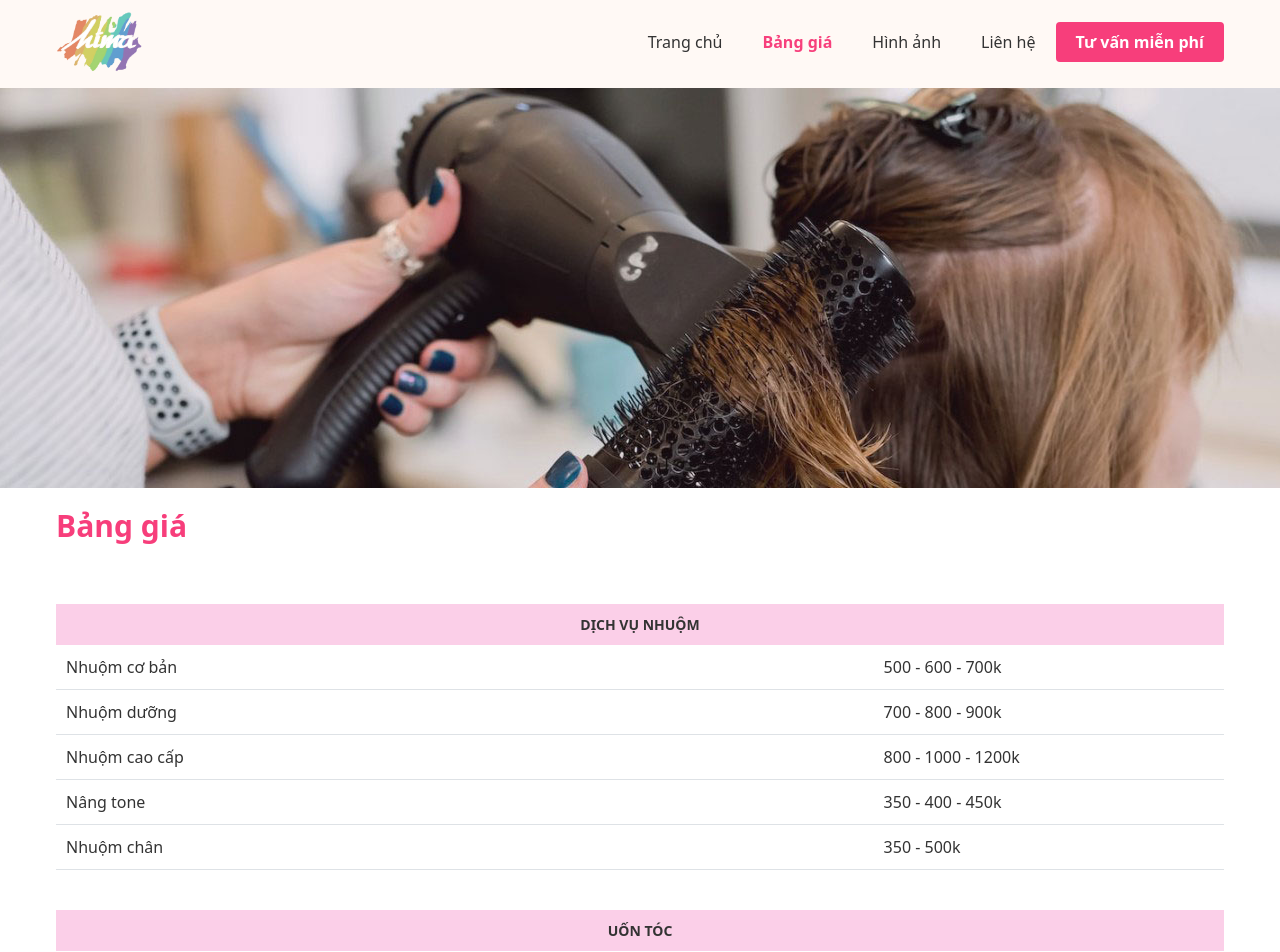
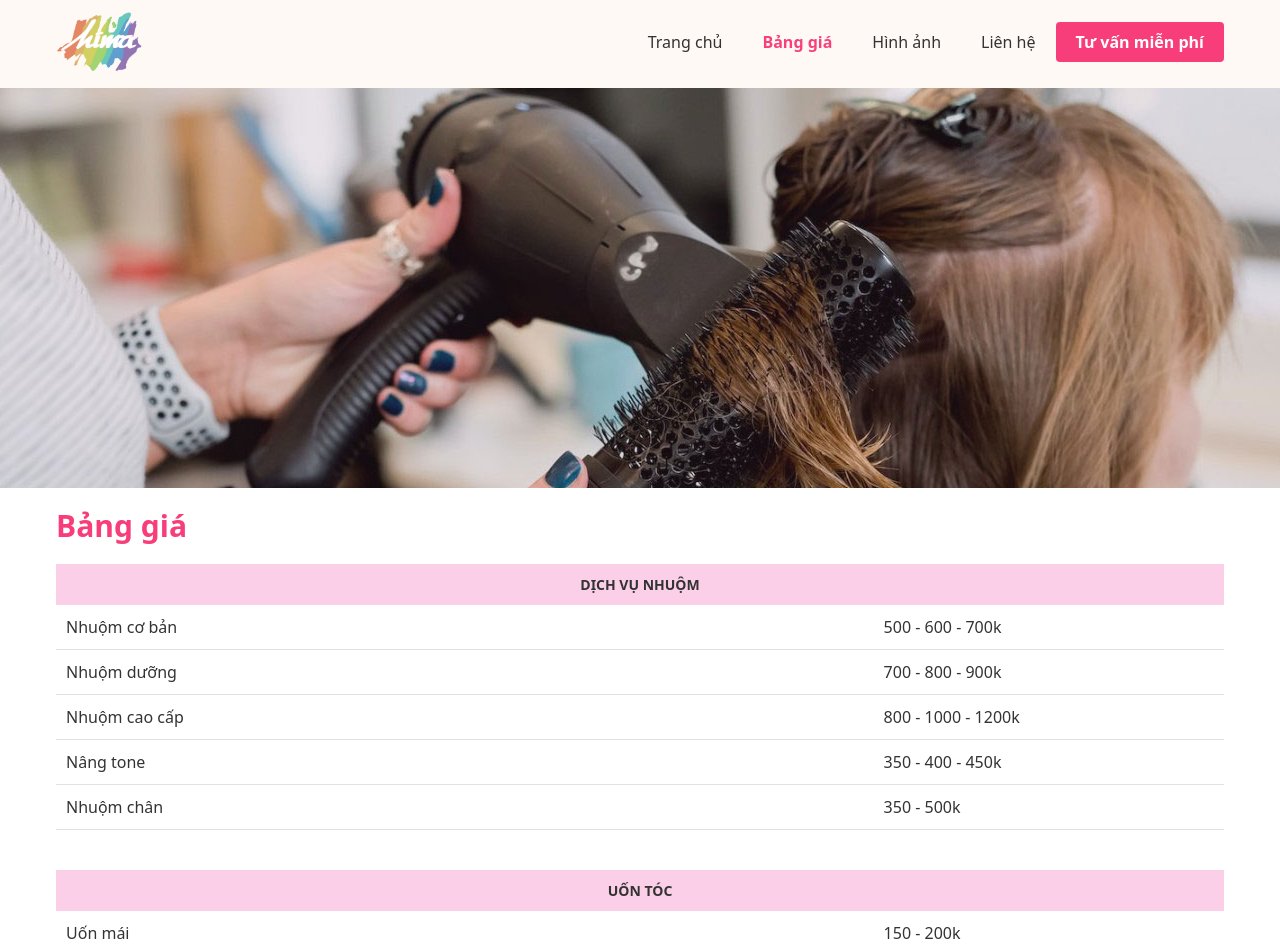
Before and after one commit to nguyen-minh-phuoc/himahairsalon, a React (Create React App) app: page /bang-gia in a window 1280 px wide. Shown: the top 952 px of the page. Built offline with nearby package versions, Linux system fonts and the light colour scheme.

Commit message:
Update color

```diff
--- a/src/Pages/PriceList.js
+++ b/src/Pages/PriceList.js
@@ -13,7 +13,7 @@ const PriceList = () => {
         <div className="container price-list">
           <h1 className="text-3xl font-bold py-5 text-primary">Bảng giá</h1>
 
-          <table className="table-auto w-full mt-10">
+          <table className="table-auto w-full">
             <thead>
               <tr>
                 <th colSpan={2} className="bg-pink-200">
```
